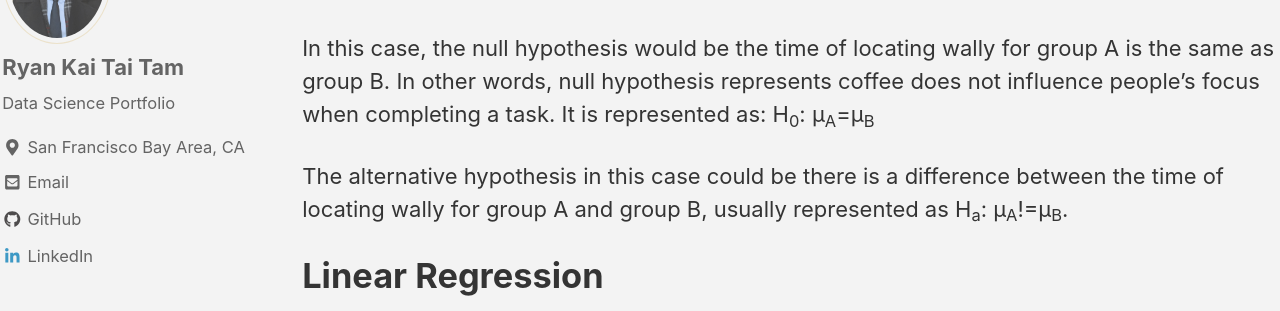
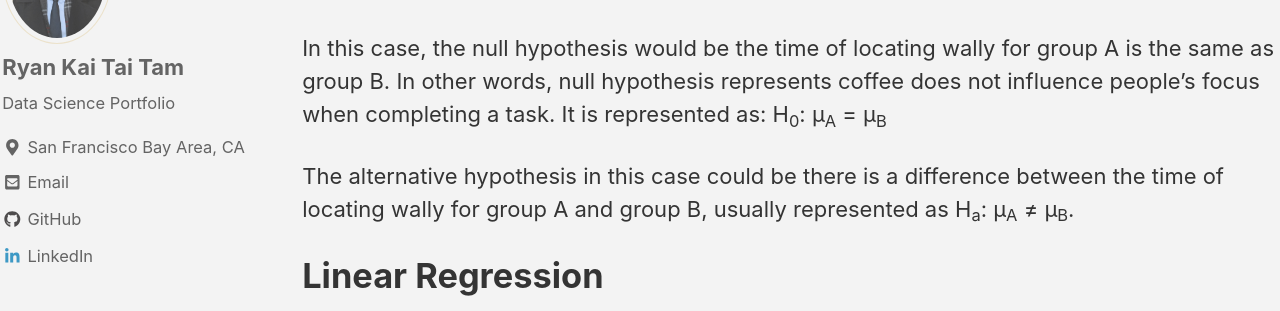
Before and after one commit to ryan-kttam/ryan-kttam.github.io, a Jekyll site: the page built from _pages/statistics_terminology.md, in a window 1280 px wide and 900 px high, scrolled down 2163 px. Shown: the part 159-470 px from the top of the window. Built offline with Jekyll 4.4.1, drawn with Linux system fonts in a browser that asks for light colours; cached includes are drawn as plain includes; nearby versions of some CDN libraries.

```diff
--- a/_pages/statistics_terminology.md
+++ b/_pages/statistics_terminology.md
@@ -14,9 +14,9 @@ Hypothesis testing is a method that compares two or more data sets, or groups. T
 
 For example, we are interested in knowing whether coffee influences people's focus when completing a task, especially the ones who have started this habit. Let's assume we gathered 60 participants that typically drink coffee every day, 30 of them are not allowed to drink coffee for the day (say group A), and the other 30 are given a coffee prior the task (say group B). For the task, they are given a picture: a typical "where's wally" picture, and are asked to find where wally is in the picture. The time is measured in seconds.
 
-In this case, the null hypothesis would be the time of locating wally for group A is the same as group B. In other words, null hypothesis represents coffee does not influence people's focus when completing a task. It is represented as: H<sub>0</sub>: &mu;<sub>A</sub>=&mu;<sub>B</sub>
+In this case, the null hypothesis would be the time of locating wally for group A is the same as group B. In other words, null hypothesis represents coffee does not influence people's focus when completing a task. It is represented as: H<sub>0</sub>: &mu;<sub>A</sub> = &mu;<sub>B</sub>
 
-The alternative hypothesis in this case could be there is a difference between the time of locating wally for group A and group B, usually represented as H<sub>a</sub>: &mu;<sub>A</sub>!=&mu;<sub>B</sub>.
+The alternative hypothesis in this case could be there is a difference between the time of locating wally for group A and group B, usually represented as H<sub>a</sub>: &mu;<sub>A</sub> ≠ &mu;<sub>B</sub>.
 
 # Linear Regression
 Linear regression attempts to model the relationship between predictors variables to a response variable. For example, there can be a linear relationship between income and expense. The wealthier you are, the more money you are going to spend.
```
